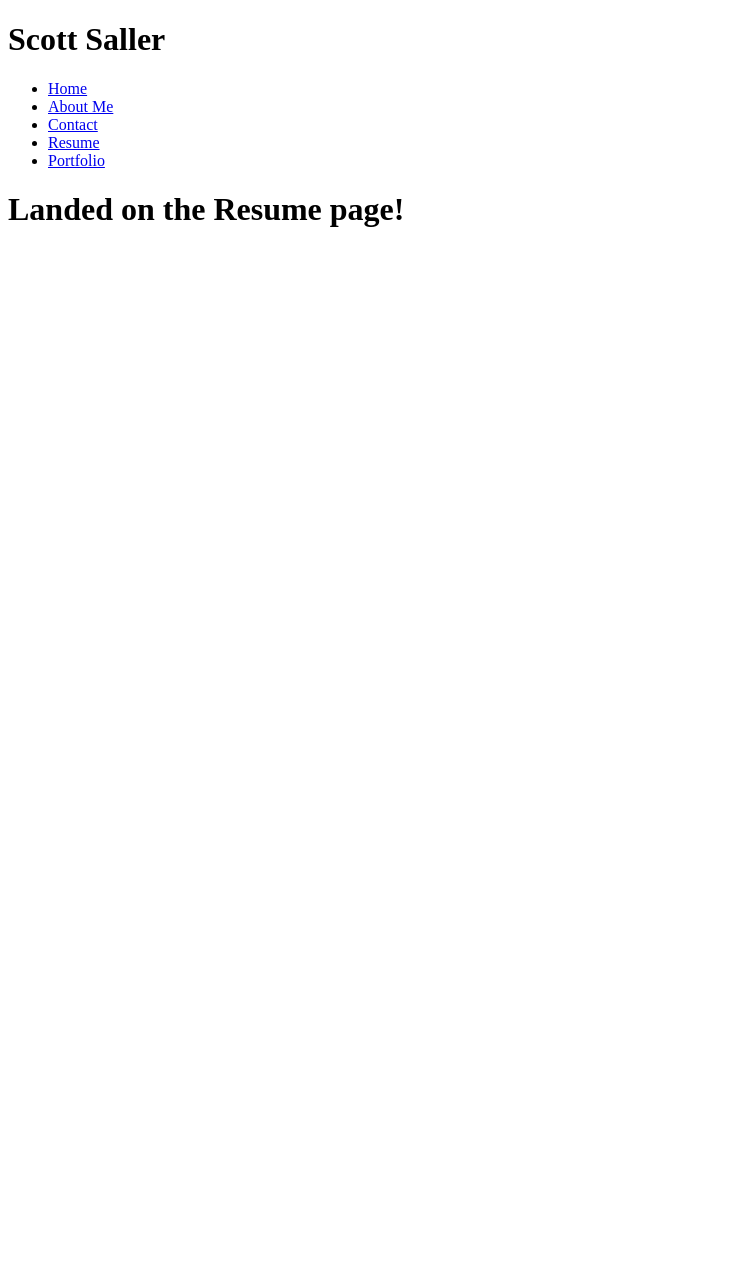
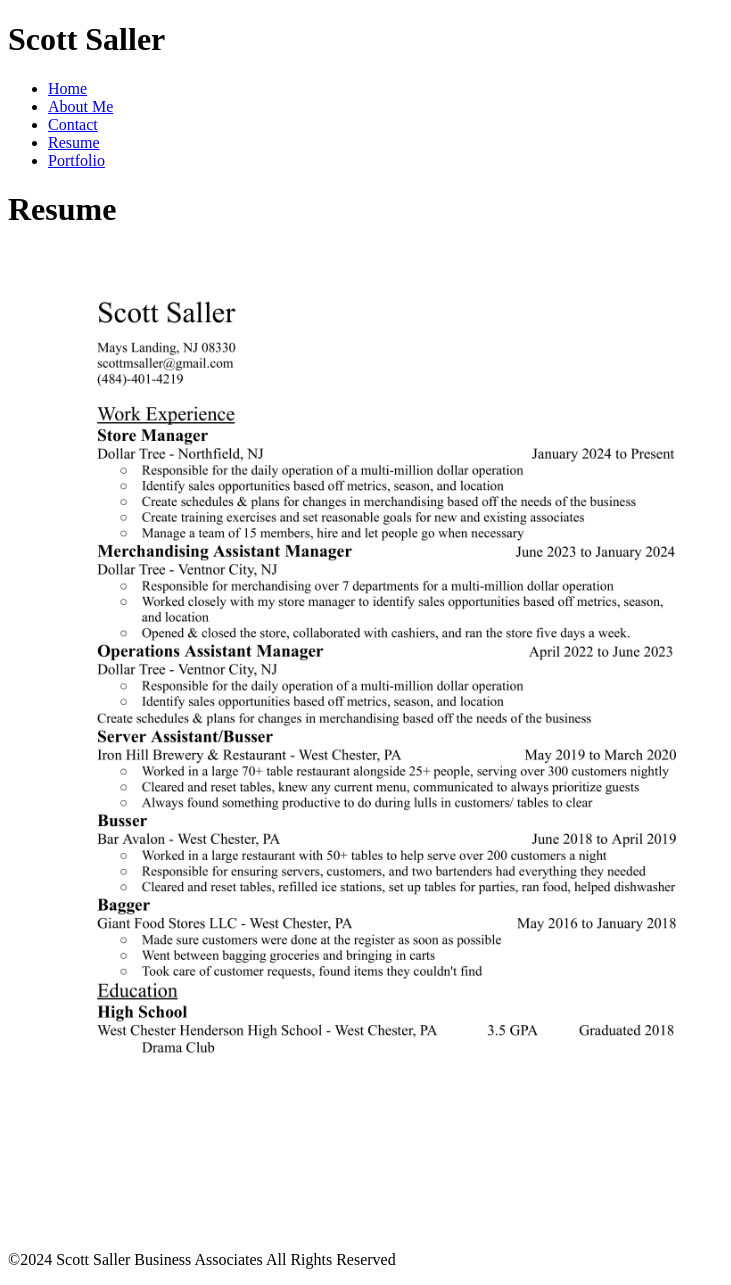
Before and after one commit to ScottMSaller/my-awesome-portfolio, a React (Vite) app: page /resume in a window 1280 px wide. Shown: the whole page, without its empty margins (0-731 px from the left). Before the commit the page ends 800 px from the top, so only its background shows below. Built offline with nearby package versions, Linux system fonts and the light colour scheme.

Commit message:
Added my resume to the project.

```diff
--- /dev/null
+++ b/components/Footer.jsx
@@ -0,0 +1,8 @@
+function Footer() {
+    return(
+    <footer>
+        <p>©2024 Scott Saller Business Associates All Rights Reserved</p>
+    </footer>
+    )
+}
+export default Footer;
--- a/components/NavigationBar.jsx
+++ b/components/NavigationBar.jsx
@@ -1,4 +1,3 @@
-import { Link } from "react-router-dom";
 import "../styles/NavigationBar.css";
 
 function NavigationBar() {
--- a/package.json
+++ b/package.json
@@ -13,6 +13,7 @@
     "react": "^18.3.1",
     "react-dom": "^18.3.1",
     "react-error-boundary": "^4.0.13",
+    "react-pdf": "^9.1.1",
     "react-router-dom": "^6.26.2"
   },
   "devDependencies": {
--- a/pages/Home.jsx
+++ b/pages/Home.jsx
@@ -1,7 +1,12 @@
 function Home() {
     return (
         <div>
-            <h1>Home page</h1>
+            <h1>Welcome to My Portfolio Page</h1>
+            <h2>"They always say time changes things, but you actually have to change them yourself" -Andy Warhol</h2>
+            <div>
+                {/* we'll find an image to put in here and we'll put some other random content in below it */}
+            </div>
+            <p>If you would like to know more about me, please <a href="/about-me">see the about me page!</a></p>
         </div>
     )
 }
--- a/pages/Portfolio.jsx
+++ b/pages/Portfolio.jsx
@@ -1,7 +1,9 @@
 function Portfolio() {
     return (
         <div>
-            <h1>Success!</h1>
+            <h1>Portfolio</h1>
+            <p>Below is a list of projects that I have created. If you would like to see projects that are still currently in the works, please see my <a target="_blank" href="https://github.com/scottmsaller">Github Repository</a></p>
+
         </div>
     )
 }
--- a/pages/Resume.jsx
+++ b/pages/Resume.jsx
@@ -1,7 +1,10 @@
+import resume from "../assets/resume.png";
+console.log(resume)
 function Resume() {
     return (
         <div>
-            <h1>Landed on the Resume page!</h1>
+            <h1>Resume</h1>
+            <img alt="A picture of the most hireable resume you'll see all day. nice!" src={resume} style={{maxWidth: "60%"}}/>
         </div>
     )
 }
--- a/src/app.jsx
+++ b/src/app.jsx
@@ -8,6 +8,7 @@ import Resume from "../pages/Resume";
 
 import { createBrowserRouter, RouterProvider, BrowserRouter, Router } from "react-router-dom";
 import NavigationBar from "../components/NavigationBar";
+import Footer from "../components/Footer"
 
 
 const router = createBrowserRouter([
@@ -43,6 +44,7 @@ function App() {
         <>
         <NavigationBar/>
         <RouterProvider router={router} />
+        <Footer/>
         </>
     )
 }
```
Also changed, not shown: assets/resume.png (added), 1 other file (tests, documents, lock files or other folders).
